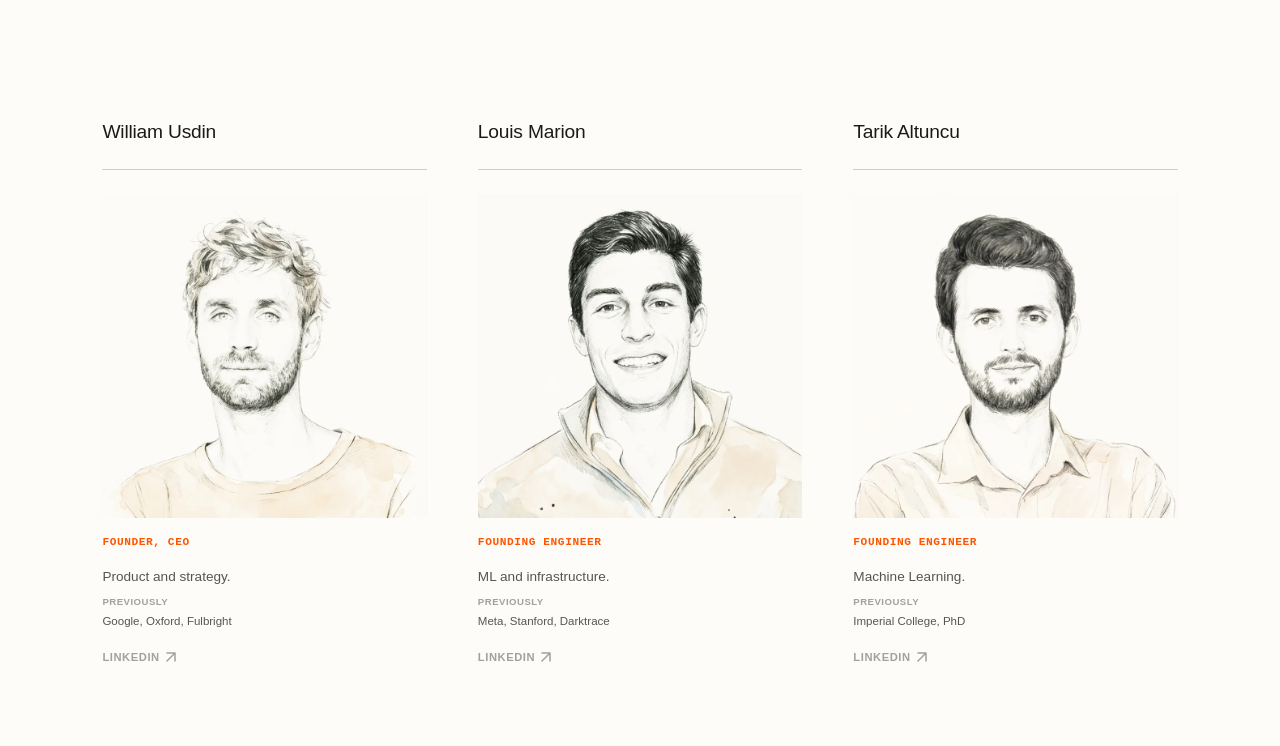
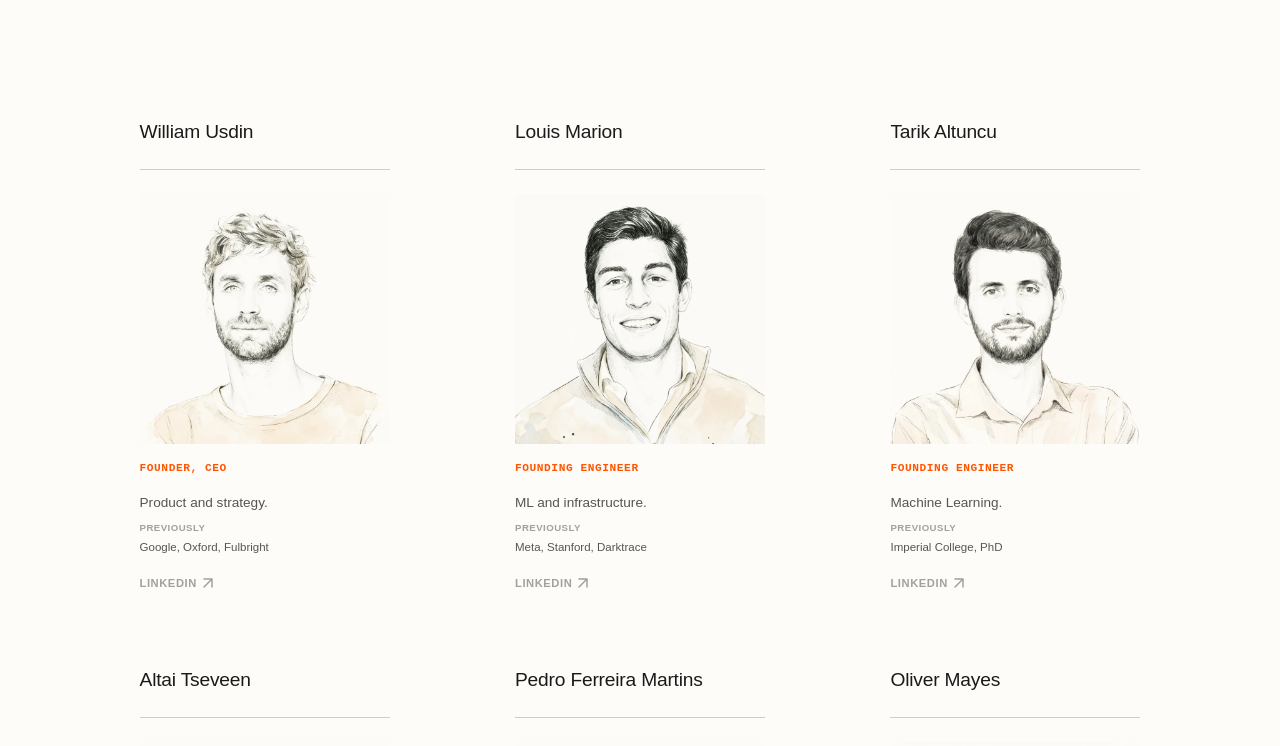
Before and after one commit to pendulum-ai/Pagenineteen2, a React (Vite) app: page /team in a window 1280 px wide. Shown: the part 460-1206 px from the top of the page. Built offline with nearby package versions, Linux system fonts and the light colour scheme; a web font is replaced by a local one.

Commit message:
Resize team images to match original size (250px)

```diff
--- a/src/pages/Team.css
+++ b/src/pages/Team.css
@@ -62,7 +62,7 @@
   color: inherit;
 
   /* Prevent images from getting too large in 3-col layout */
-  max-width: 380px;
+  max-width: 250px;
   margin-inline: auto; /* Center the card in the grid cell */
   width: 100%;
 }
```
